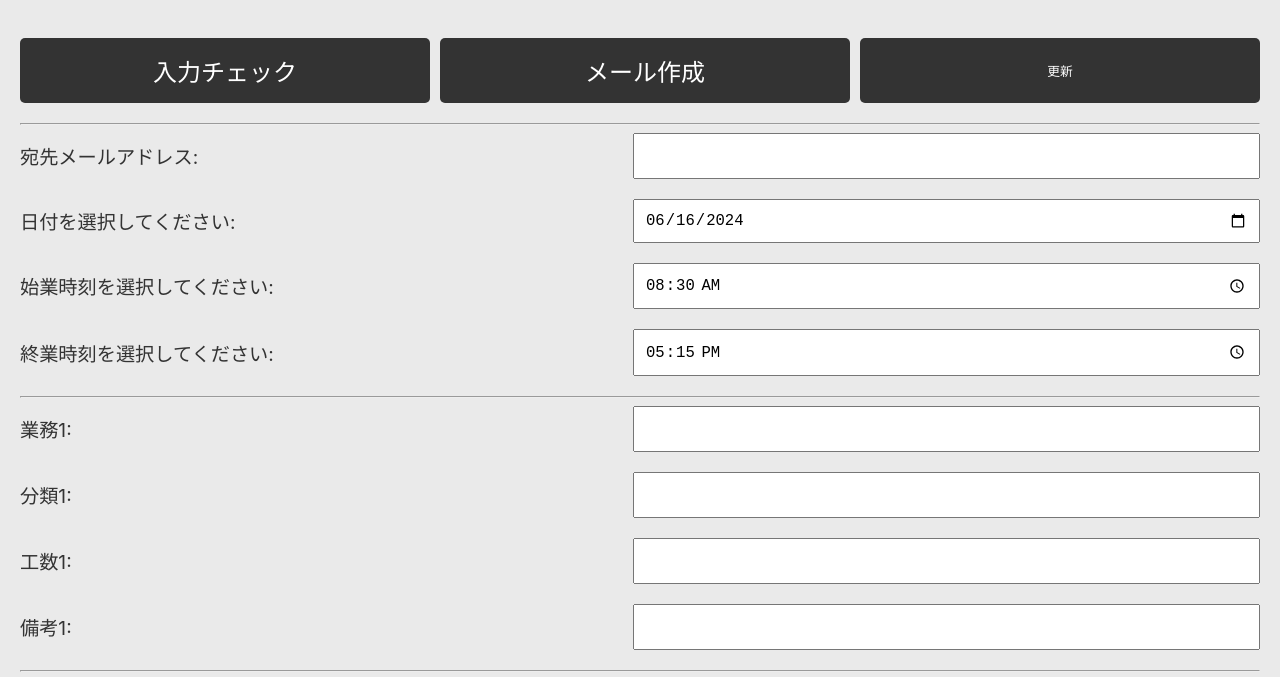
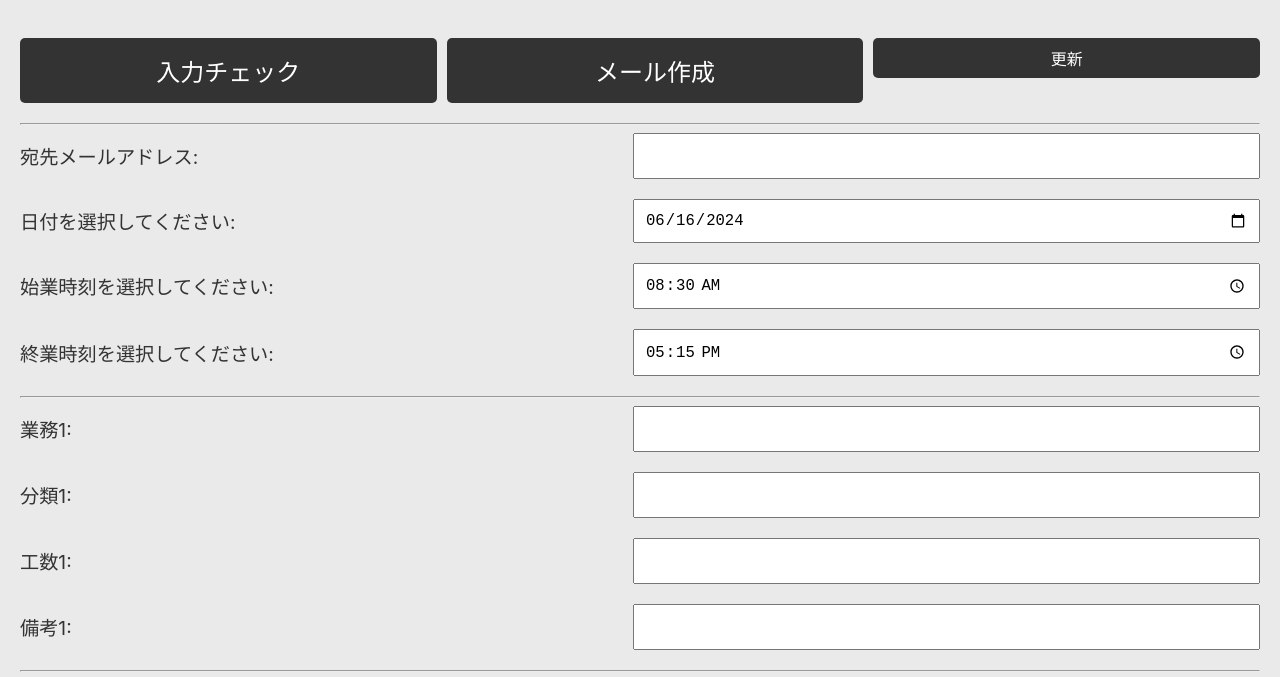
Before and after one commit to smartkinmu/sumakin, a plain HTML site: page index.html in a window 1280 px wide. Shown: the part 101-778 px from the top of the page. Drawn offline with Linux system fonts and the light colour scheme.

Commit message:
ボタンサイズの微調整

```diff
--- a/styles.css
+++ b/styles.css
@@ -76,10 +76,10 @@ button:hover {
 }
 
 #refresh-button {
-    width: 70px;
-    padding: 5px 10px;
-    font-size: 0.8em;
-    margin-left: auto;
+    width: 60px; /* 固定幅 */
+    height: 40px; /* 固定高さ */
+    padding: 0; /* 既存のパディングを無効化 */
+    font-size: 1em; /* 文字サイズを調整 */
 }
 
 .button-group {
```
